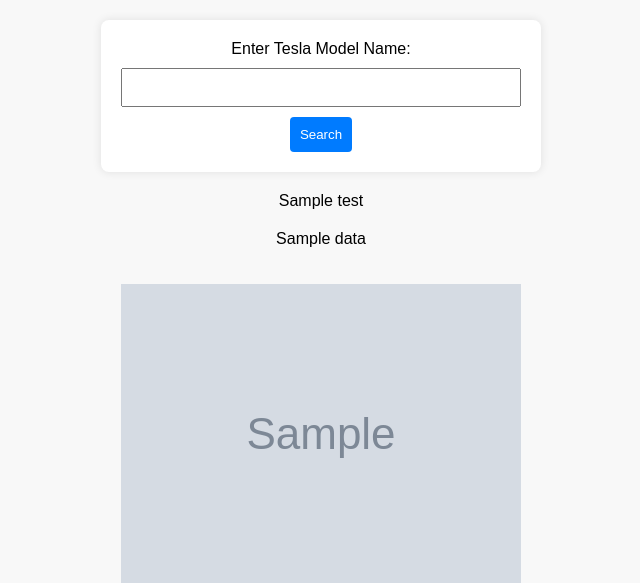
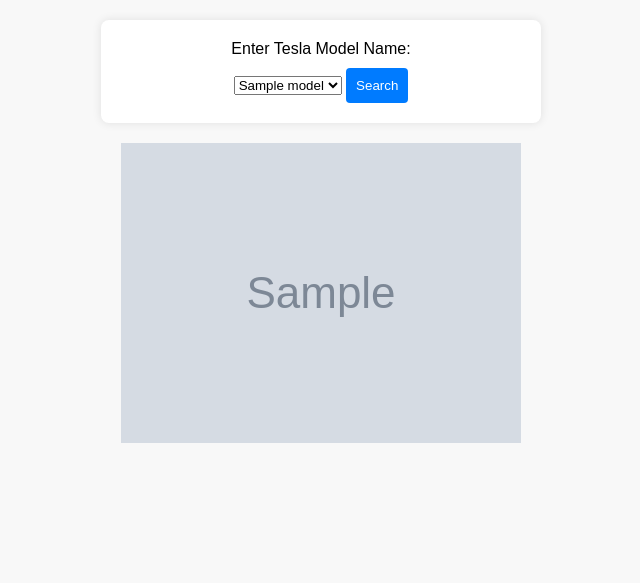
Before and after one commit to krs6080/Tesla, a Flask app: template templates/index.html in a window 1280 px wide. Shown: the top 583 px of the page, without its empty margins (319-959 px from the left). Run offline with Flask 2, Linux system fonts and the light colour scheme; the template is opened without the code that fills it: most values are stand-ins (such as "Sample title", 1, 10 or a date in 2020); grey boxes marked "Sample" are stand-in pictures.

Commit message:
Update index.html

```diff
--- a/templates/index.html
+++ b/templates/index.html
@@ -58,20 +58,20 @@
 
     <form action="/submit" method="post">
         <label for="model">Enter Tesla Model Name:</label>
-        <input type="text" id="model" name="model" required>
+        <select name="model" id="model">
+            {% for model in tesla_models %}
+                <option value="{{model.model}}" > {{model.name}} </option>
+            {% endfor %}
+          </select>
         <input type="submit" value="Search">
     </form>
 
-    <p>
-        {{ data["test"] }}
-    </p>
+    {% if data %}
 
-    <p>
-        {{ data["data"] }}
-    </p>
+        {% if data.get("image_url") %}
+            <img src="{{ data['image_url'] }}" alt="Tesla Model">
+        {% endif %}
 
-    {% if data.get("image_url") %}
-        <img src="{{ data['image_url'] }}" alt="Tesla Model">
     {% endif %}
 
 </body>
```
